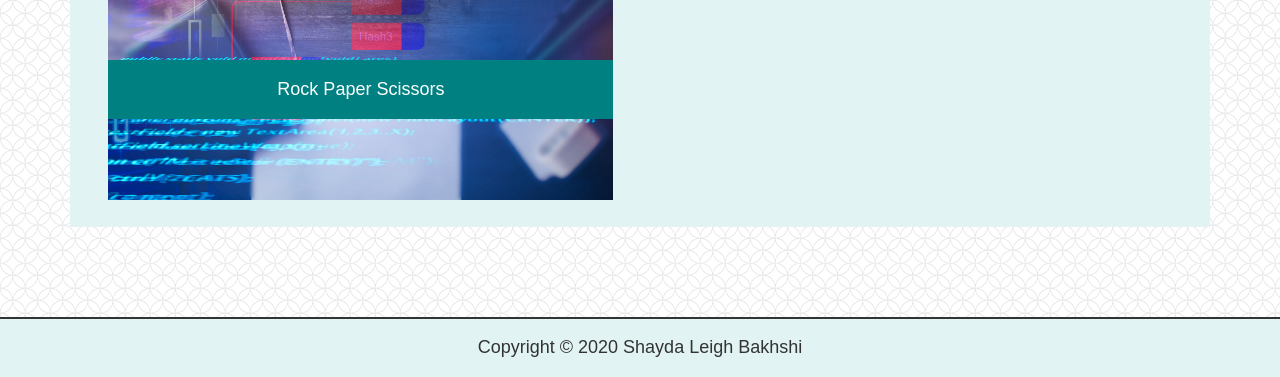
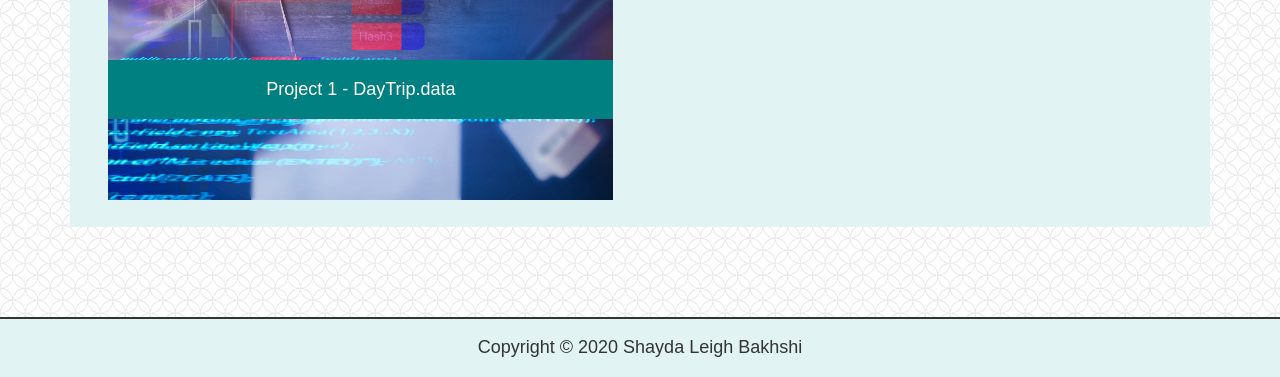
Before and after one commit to shaybak/bootstrap-portfolio, a plain HTML site: page portfolio.html in a window 1280 px wide. Shown: the part 1437-1814 px from the top of the page. Drawn offline with nearby package versions, Linux system fonts and the light colour scheme.

Commit message:
added project 1 to portfolio

```diff
--- a/portfolio.html
+++ b/portfolio.html
@@ -88,9 +88,9 @@
 
         <div class="row">
           <div class="col-lg-6 porfolio-columns">
-            <img class=".img-fluid portfolio-img" src="assets/images/rock-paper-scissors.png" alt="">
+            <a href="https://rbreyna.github.io/Project_1/" target="_blank"><img class=".img-fluid portfolio-img" src="assets/images/rock-paper-scissors.png" alt=""></a>
             <div class="caption">
-              <p class="caption-text">Rock Paper Scissors</p>
+              <p class="caption-text">Project 1 - DayTrip.data</p>
             </div>
           </div>
           <div class="col-lg-5 porfolio-columns">
```
